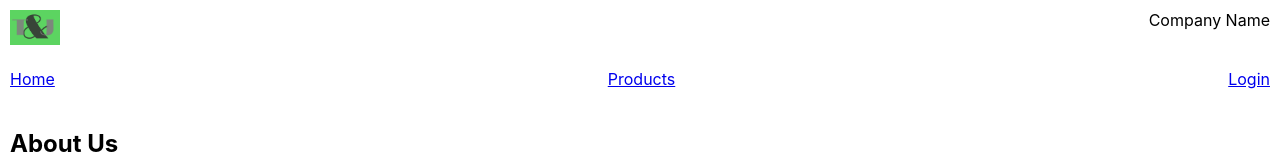
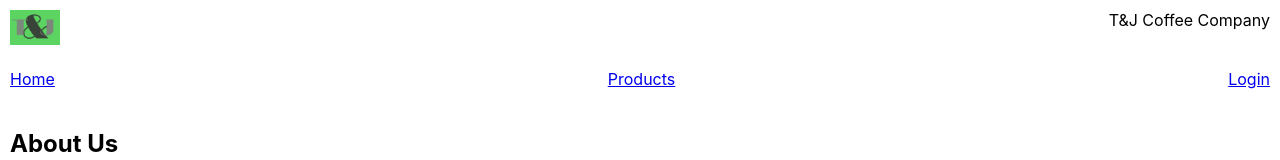
Before and after one commit to jungp22/ensf381-assignment5, a React (Create React App) app: page / in a window 1280 px wide. Shown: the top 160 px of the page. Built offline with nearby package versions, Linux system fonts and the light colour scheme.

Commit message:
Changed header company name

```diff
--- a/src/components/Header.js
+++ b/src/components/Header.js
@@ -11,7 +11,7 @@ const Header = () => {
                 <img src="/images/logo.png" alt="Logo" style ={{width:50}}/>
             </div>
             <div class="company-name">
-                Company Name
+                T&J Coffee Company
             </div>
         </div>
 
```
